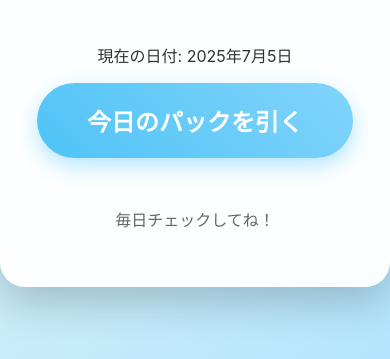
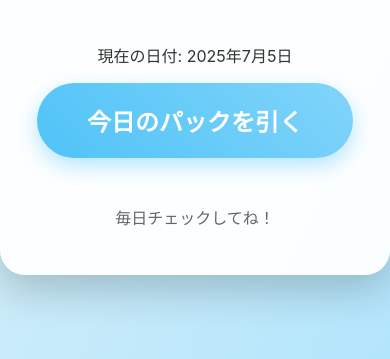
Before and after one commit to zio-0123/birthday-site, a plain HTML site: page index.html in a window 390 px wide. Shown: the part 485-844 px from the top of the page. Drawn offline with Linux system fonts and the light colour scheme.

Commit message:
Adjust intro-container height for mobile view

```diff
--- a/css/style.css
+++ b/css/style.css
@@ -20,14 +20,15 @@ body.intro-page {
     box-shadow: 0 15px 40px rgba(0,0,0,0.2);
     width: 100%;
     max-width: 450px;
-    height: 100%;
-    max-height: 700px;
+    height: auto; /* 高さをコンテンツに合わせる */
+    min-height: 80vh; /* 最小高さをビューポートの80%に設定 */
+    max-height: 90vh; /* 最大高さをビューポートの90%に設定 */
     display: flex;
     flex-direction: column;
     justify-content: space-around;
     align-items: center;
     box-sizing: border-box;
-    padding: 40px 20px;
+    padding: 30px 20px; /* パディングを少し調整 */
     text-align: center;
     animation: fadeIn 1s ease-out;
 }
```
